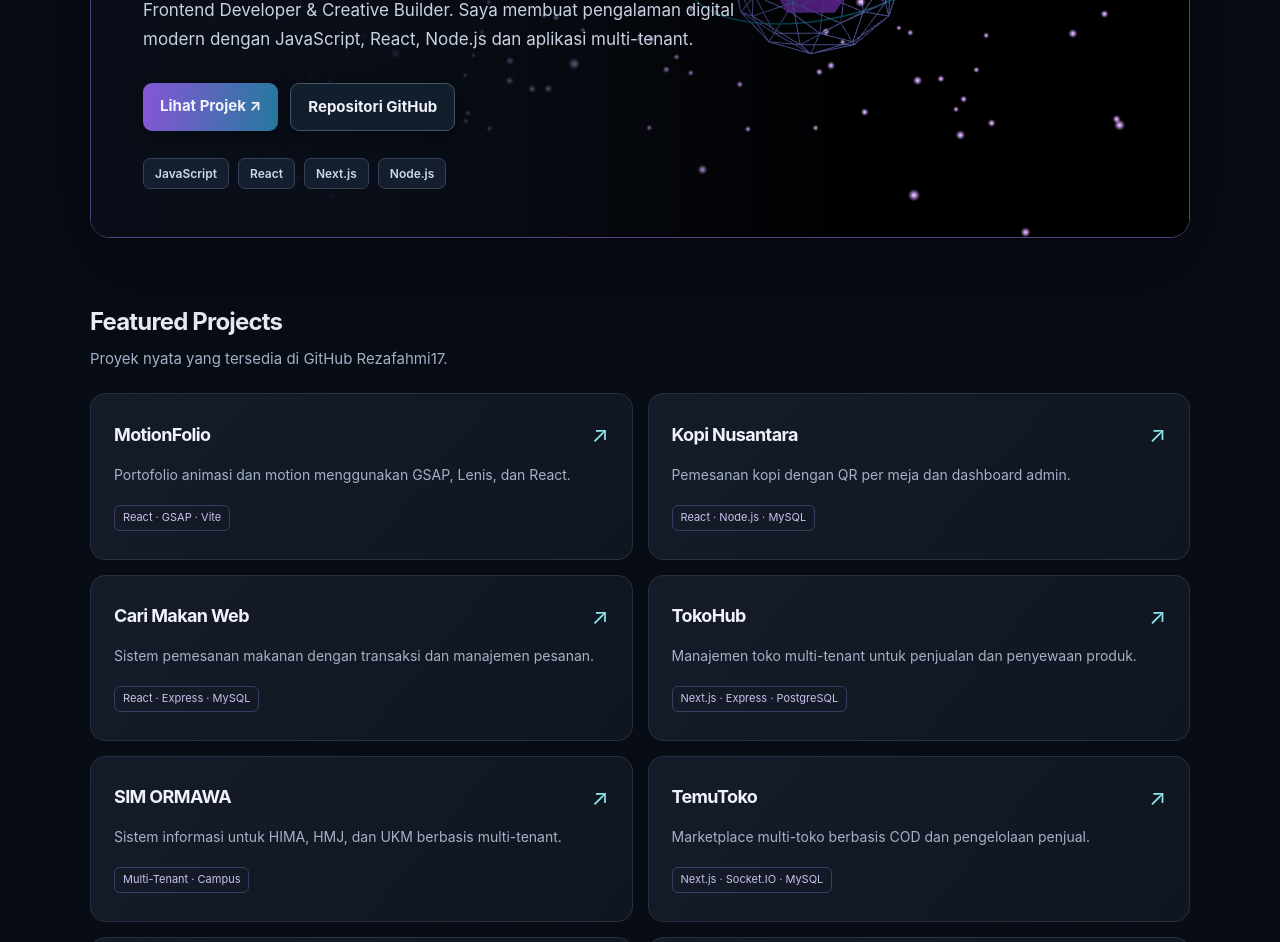
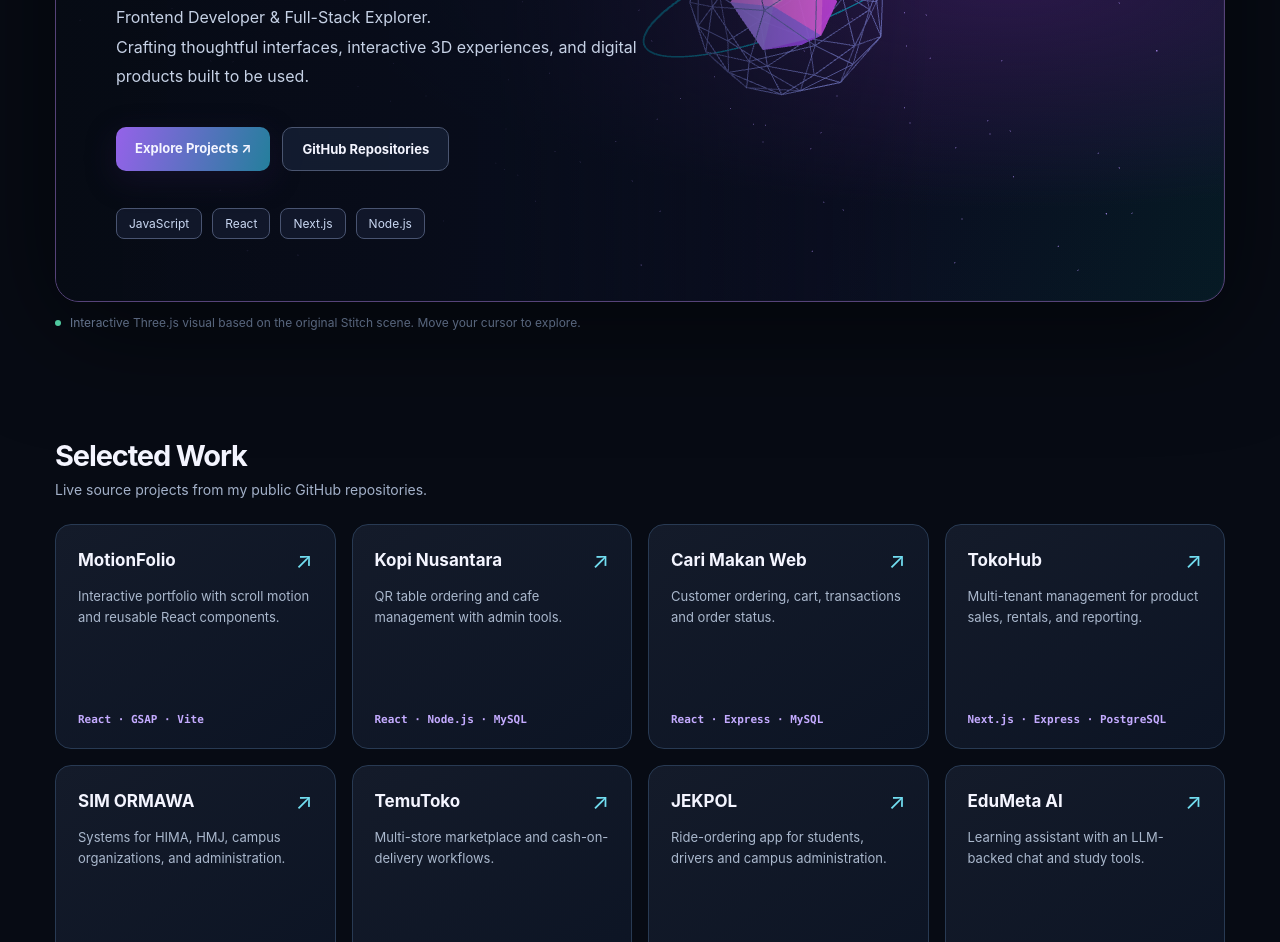
Before and after one commit to Rezafahmi17/Rezafahmi17, a plain HTML site: page docs/index.html in a window 1280 px wide. Shown: the part 366-1308 px from the top of the page. Drawn offline with nearby package versions, Linux system fonts and the light colour scheme; animation ran at ten frames a second.

Commit message:
Upgrade GitHub Profile Premium HD 60FPS

```diff
--- a/docs/index.html
+++ b/docs/index.html
@@ -1,37 +1,88 @@
 <!doctype html>
-<html lang="id"><head><meta charset="utf-8"><meta name="viewport" content="width=device-width, initial-scale=1"><meta name="theme-color" content="#090e17"><title>Reza Fahmi Alkhamdani — Three.js Profile</title>
-<meta name="description" content="Portfolio JavaScript Reza Fahmi Alkhamdani with Stitch Three.js cybernetic animation and selected GitHub projects.">
+<html lang="id"><head>
+<meta charset="utf-8"><meta name="viewport" content="width=device-width,initial-scale=1">
+<meta name="theme-color" content="#070b14">
+<meta name="description" content="Portfolio Reza Fahmi Alkhamdani: JavaScript developer, 3D, UI/UX, full-stack and real GitHub projects.">
+<title>Reza Fahmi Alkhamdani / Creative Developer</title>
+<link rel="preconnect" href="https://cdnjs.cloudflare.com">
 <style>
-:root{color-scheme:dark;--bg:#080c14;--card:#101722;--line:#273043;--text:#f0f1fa;--muted:#a4b1c7;--purple:#bd90ff;--cyan:#62dbeb}
-*{box-sizing:border-box}html{scroll-behavior:smooth}body{margin:0;background:var(--bg);color:var(--text);font:15px/1.6 Inter,system-ui,-apple-system,Segoe UI,sans-serif}
-a{color:inherit;text-decoration:none}.container{width:min(1100px,calc(100% - 36px));margin-inline:auto}
-header{height:76px;display:flex;justify-content:space-between;align-items:center;gap:20px}.brand{font-size:18px;font-weight:800;letter-spacing:-.05em}.brand b{color:var(--cyan)}
-nav{display:flex;align-items:center;gap:26px;color:var(--muted);font-size:13px}nav a:hover{color:#fff}
-.hero{position:relative;isolation:isolate;overflow:hidden;border-radius:20px;border:1px solid #56427e;min-height:425px;background:radial-gradient(ellipse at 81% 35%,#2e1544 0%,transparent 40%),#080d16;box-shadow:0 28px 90px #0006}
-.hero:before{content:"";position:absolute;inset:0;pointer-events:none;z-index:2;background:linear-gradient(90deg,#090e18 0%,#090e18f4 24%,#090e18aa 43%,transparent 70%)}
-.scene-frame{position:absolute;inset:0;overflow:hidden;z-index:1}.scene-frame iframe{width:100%;height:100%;display:block;border:0;pointer-events:auto;background:transparent}
-.hero-text{pointer-events:none;position:relative;z-index:3;padding:64px 52px 48px;max-width:730px}.hero-text a{pointer-events:auto}
-.flag{display:inline-flex;align-items:center;gap:10px;color:#a8f2d7;background:#182631c4;border:1px solid #2d4e55;padding:7px 13px;border-radius:100px;font:600 11px ui-monospace,monospace;letter-spacing:.08em}.flag:before{content:"";width:6px;height:6px;border-radius:50%;background:#66dfa3;box-shadow:0 0 12px #66dfa3}
-h1{font-size:clamp(39px,5.6vw,69px);line-height:1.08;letter-spacing:-.065em;margin:27px 0 17px;font-weight:800;max-width:700px}h1 span{background:linear-gradient(100deg,#e2caff,#9f9aff,#69f2f1);background-clip:text;color:transparent}
-.lede{max-width:620px;color:#c9d2e3;font-size:17px;line-height:1.7;margin:0}.actions{display:flex;gap:12px;flex-wrap:wrap;margin-top:29px}.btn{display:inline-flex;padding:11px 17px;border-radius:9px;font-weight:700;background:linear-gradient(95deg,#8656d5,#257a9f);box-shadow:0 5px 20px #0005}.btn.secondary{border:1px solid #40546a;background:#121e2b}
-.skills{display:flex;gap:9px;flex-wrap:wrap;margin-top:27px}.skills span{font-size:12px;font-weight:600;background:#172132d9;color:#cdd9ea;border:1px solid #364259;padding:5px 11px;border-radius:7px}
-section{padding-top:65px}h2{font-size:24px;letter-spacing:-.035em;margin:0 0 6px}.section-sub{color:var(--muted);margin:0 0 22px}
-.cards{display:grid;grid-template-columns:repeat(2,minmax(0,1fr));gap:15px}.card{border:1px solid var(--line);padding:23px;border-radius:15px;background:linear-gradient(130deg,#151c29,#101620);transition:transform .2s,border-color .2s}.card:hover{transform:translateY(-3px);border-color:#6e5795}.card .top{display:flex;justify-content:space-between;align-items:center;gap:10px}.card h3{margin:0;font-size:18px;letter-spacing:-.035em}.arrow{color:#8be7ed;font-size:22px}.card p{color:var(--muted);margin:11px 0 18px;font-size:14px}.pill{display:inline-block;color:#c9c1ee;border-radius:6px;border:1px solid #3b3c60;font-size:11px;padding:3px 8px;margin:0 5px 5px 0}
-.stack{display:flex;flex-wrap:wrap;gap:13px;margin-top:20px;align-items:center}.stack img{width:46px;height:46px;object-fit:contain;border:1px solid #344051;border-radius:12px;padding:9px;background:#192334}
-footer{border-top:1px solid var(--line);padding:30px 0 40px;color:var(--muted);font-size:13px;margin-top:70px;display:flex;justify-content:space-between;gap:20px}
-@media(max-width:700px){header{height:68px}nav{gap:14px;font-size:12px}.hero{min-height:500px}.hero:before{background:linear-gradient(180deg,#090e17dc 0%,#090e179a 68%,#090e17b5 100%)}.hero-text{padding:50px 26px}.lede{font-size:15px}.scene-frame iframe{transform:translateX(18%);width:120%}.cards{grid-template-columns:1fr}footer{flex-direction:column}}
+:root{color-scheme:dark;--bg:#070b14;--fg:#f4f5ff;--muted:#a3b1c9;--cyan:#5ae4f7;--violet:#ac81ff;--stroke:#27344c}
+*{box-sizing:border-box}html{scroll-behavior:smooth}body{margin:0;overflow-x:hidden;background:var(--bg);color:var(--fg);font-family:Inter,"Segoe UI",system-ui,-apple-system,sans-serif}
+a{color:inherit;text-decoration:none}button{font:inherit}::selection{color:#fff;background:#704db2}
+.shell{width:min(1170px,calc(100% - 44px));margin:auto}.top{display:flex;align-items:center;justify-content:space-between;padding:24px 0 27px}.wordmark{font-size:14px;font-weight:750;letter-spacing:.09em}.wordmark span{color:var(--cyan)}.top nav{display:flex;gap:28px;align-items:center;font-size:13px;color:#c7d0e2}.top nav a:hover{color:var(--cyan)}
+.hero{isolation:isolate;position:relative;overflow:hidden;min-height:520px;background:radial-gradient(ellipse at 82% 47%,#2b194a 0%,transparent 50%),linear-gradient(110deg,#090f1c,#0b0e21 70%,#071b25);border:1px solid #564379;border-radius:24px;box-shadow:0 25px 110px #0008, inset 0 0 0 1px #ffffff05;display:flex;align-items:center}
+.hero::before{content:"";position:absolute;inset:0;z-index:1;pointer-events:none;background:linear-gradient(90deg,#070b14e8 0%,#080d1bde 38%,#080d1b05 75%)}
+.hero::after{content:"";position:absolute;inset:0;z-index:1;pointer-events:none;background-image:radial-gradient(#b2d4fa36 .7px,transparent .7px);background-size:44px 44px;mask-image:linear-gradient(90deg,transparent 35%,#000 100%)}
+#three{position:absolute;inset:0;z-index:0;width:100%;height:100%;display:block;touch-action:pan-y}
+.hero-copy{position:relative;z-index:2;padding:62px 60px;max-width:770px;pointer-events:none}.hero-copy a{pointer-events:auto}.hero-art-fallback{position:absolute;inset:0;z-index:0;pointer-events:none;opacity:.8;background-image:url("./assets/hero-3d-fallback.png");background-repeat:no-repeat;background-position:right center;background-size:auto 92%;transition:opacity .5s}.has-webgl .hero-art-fallback{opacity:0}
+.signal{display:inline-flex;align-items:center;gap:11px;padding:9px 14px;margin-bottom:35px;border:1px solid #47536f;border-radius:28px;background:#141f3280;font:600 11px/1.3 ui-monospace,Consolas,monospace;color:#aaf7df;letter-spacing:.10em}.signal i{display:block;width:7px;height:7px;border-radius:50%;background:#57e6ad;box-shadow:0 0 12px #57e6ad}
+.hero h1{font-size:clamp(45px,5.6vw,79px);line-height:.99;letter-spacing:-.052em;margin:0 0 27px;font-weight:800}.hero h1 span{background:linear-gradient(100deg,#dcb6ff,#aaa2fc,#64e3f2);background-clip:text;color:transparent}
+.hero p{font-size:16px;color:#c6d1e5;line-height:1.85;max-width:550px;margin:0}
+.actions{display:flex;gap:12px;flex-wrap:wrap;margin-top:35px}.btn{padding:13px 19px;border-radius:10px;font-size:13px;font-weight:750;background:linear-gradient(105deg,#9562e9,#247f9c);box-shadow:0 9px 30px #25143d70}.btn.alt{background:#172238c2;border:1px solid #4a5570;box-shadow:none}.btn:hover{filter:brightness(1.15)}
+.pills{display:flex;flex-wrap:wrap;gap:10px;margin-top:37px}.pills span{padding:7px 12px;border:1px solid #495471;background:#161e35a3;border-radius:8px;font-size:12px;color:#c9d7f2}
+.note{display:flex;gap:9px;align-items:center;color:#7b8eae;font-size:12px;margin:13px 0 82px}.note i{height:6px;width:6px;border-radius:50%;background:#5debba}
+section{padding-top:26px;padding-bottom:65px}section h2{font-size:29px;letter-spacing:-.04em;margin:0 0 8px}.sub{margin:0 0 26px;color:var(--muted);font-size:14px}.cards{display:grid;grid-template-columns:repeat(4,minmax(0,1fr));gap:16px}.card{min-height:225px;display:flex;flex-direction:column;padding:22px;background:linear-gradient(145deg,#141b2a,#0c1424);border:1px solid #283a53;border-radius:16px;transition:transform .25s ease,border-color .25s ease,box-shadow .25s ease}.card:hover{transform:translateY(-5px);border-color:#886bcb;box-shadow:0 20px 38px #0004}.ctop{display:flex;justify-content:space-between;gap:12px;align-items:center}.ctop h3{font-size:17px;margin:0}.arr{color:#72def1;font-size:22px}.card p{color:#aab8cd;line-height:1.65;font-size:13px;flex:1}.tech{font:600 11px ui-monospace,Consolas,monospace;color:#c4abff}
+.stack{display:flex;flex-wrap:wrap;gap:9px}.stack span{border:1px solid #314059;border-radius:8px;background:#131c2d;padding:11px 14px;font-size:13px;color:#c7d2ec}footer{display:flex;justify-content:space-between;gap:24px;padding:26px 0 35px;border-top:1px solid #24334a;font-size:12px;color:#8393b0}
+@media(max-width:980px){.cards{grid-template-columns:repeat(2,minmax(0,1fr))}.hero-copy{padding:50px 38px}.hero::before{background:linear-gradient(90deg,#080c16f5,#080c16dd 51%,transparent)}}
+@media(max-width:640px){.shell{width:calc(100% - 28px)}.top{padding:18px 0}.top nav{gap:12px;font-size:11px}.hero{min-height:620px;align-items:flex-start}.hero-copy{padding:46px 24px}.hero h1{font-size:clamp(45px,10vw,62px)}.hero p{font-size:14px}.hero::before{background:linear-gradient(180deg,#070b14f5 2%,#070b14e6 60%,#080c18aa)}.hero-art-fallback{background-position:55% 100%;background-size:auto 60%;opacity:.58}.cards{grid-template-columns:1fr}.note{margin-bottom:45px}.pills{gap:7px}.pills span{padding:7px 10px}footer{flex-direction:column}}
 @media(prefers-reduced-motion:reduce){html{scroll-behavior:auto}.card{transition:none}}
 </style></head><body>
-<header class="container"><div class="brand">REZA<span style="color:#62dbeb">.</span>FAHMI <b>/ DEV</b></div><nav><a href="#projects">Projects</a><a href="#skills">Stack</a><a href="https://github.com/Rezafahmi17" target="_blank" rel="noopener">GitHub ↗</a></nav></header>
-<main class="container"><div class="hero"><div class="scene-frame" aria-hidden="true"><iframe title="Original Stitch Three.js 3D scene" src="./stitch-threejs.html" loading="eager" tabindex="-1"></iframe></div><div class="hero-text"><div class="flag">FULL STACK EXPLORER / JAVASCRIPT FIRST</div><h1>Reza Fahmi <span>Alkhamdani.</span></h1><p class="lede">Frontend Developer &amp; Creative Builder. Saya membuat pengalaman digital modern dengan JavaScript, React, Node.js dan aplikasi multi-tenant.</p><div class="actions"><a class="btn" href="#projects">Lihat Projek ↗</a><a class="btn secondary" href="https://github.com/Rezafahmi17?tab=repositories" target="_blank" rel="noopener">Repositori GitHub</a></div><div class="skills"><span>JavaScript</span><span>React</span><span>Next.js</span><span>Node.js</span></div></div></div>
-<section id="projects"><h2>Featured Projects</h2><p class="section-sub">Proyek nyata yang tersedia di GitHub Rezafahmi17.</p><div class="cards">
-<a class="card" href="https://github.com/Rezafahmi17/Portofolio" target="_blank" rel="noopener"><div class="top"><h3>MotionFolio</h3><span class="arrow" aria-hidden="true">↗</span></div><p>Portofolio animasi dan motion menggunakan GSAP, Lenis, dan React.</p><span class="pill">React · GSAP · Vite</span></a>
-<a class="card" href="https://github.com/Rezafahmi17/kopi-nusantara" target="_blank" rel="noopener"><div class="top"><h3>Kopi Nusantara</h3><span class="arrow" aria-hidden="true">↗</span></div><p>Pemesanan kopi dengan QR per meja dan dashboard admin.</p><span class="pill">React · Node.js · MySQL</span></a>
-<a class="card" href="https://github.com/Rezafahmi17/Cari-Makan-Web" target="_blank" rel="noopener"><div class="top"><h3>Cari Makan Web</h3><span class="arrow" aria-hidden="true">↗</span></div><p>Sistem pemesanan makanan dengan transaksi dan manajemen pesanan.</p><span class="pill">React · Express · MySQL</span></a>
-<a class="card" href="https://github.com/Rezafahmi17/Manajemen-Toko" target="_blank" rel="noopener"><div class="top"><h3>TokoHub</h3><span class="arrow" aria-hidden="true">↗</span></div><p>Manajemen toko multi-tenant untuk penjualan dan penyewaan produk.</p><span class="pill">Next.js · Express · PostgreSQL</span></a>
-<a class="card" href="https://github.com/Rezafahmi17/pengelolaan-ormawa-hmj-dan-hima" target="_blank" rel="noopener"><div class="top"><h3>SIM ORMAWA</h3><span class="arrow" aria-hidden="true">↗</span></div><p>Sistem informasi untuk HIMA, HMJ, dan UKM berbasis multi-tenant.</p><span class="pill">Multi-Tenant · Campus</span></a>
-<a class="card" href="https://github.com/Rezafahmi17/tokotrif" target="_blank" rel="noopener"><div class="top"><h3>TemuToko</h3><span class="arrow" aria-hidden="true">↗</span></div><p>Marketplace multi-toko berbasis COD dan pengelolaan penjual.</p><span class="pill">Next.js · Socket.IO · MySQL</span></a>
-<a class="card" href="https://github.com/Rezafahmi17/jekpol-polinela" target="_blank" rel="noopener"><div class="top"><h3>JEKPOL</h3><span class="arrow" aria-hidden="true">↗</span></div><p>Aplikasi mobile transportasi kampus dengan driver dan customer.</p><span class="pill">Flutter · Dart · PHP</span></a>
-<a class="card" href="https://github.com/Rezafahmi17/chatbot" target="_blank" rel="noopener"><div class="top"><h3>EduMeta AI</h3><span class="arrow" aria-hidden="true">↗</span></div><p>Chatbot asisten belajar menggunakan Gemini API dan Streamlit.</p><span class="pill">Python · Streamlit · Gemini</span></a>
-</div></section><section id="skills"><h2>Tech Stack</h2><p class="section-sub">Bahasa, tools, dan framework yang saya gunakan.</p>
-<div class="stack"><img src="https://skillicons.dev/icons?i=js" alt="js" loading="lazy"><img src="https://skillicons.dev/icons?i=react" alt="react" loading="lazy"><img src="https://skillicons.dev/icons?i=nextjs" alt="nextjs" loading="lazy"><img src="https://skillicons.dev/icons?i=vite" alt="vite" loading="lazy"><img src="https://skillicons.dev/icons?i=tailwind" alt="tailwind" loading="lazy"><img src="https://skillicons.dev/icons?i=nodejs" alt="nodejs" loading="lazy"><img src="https://skillicons.dev/icons?i=express" alt="express" loading="lazy"><img src="https://skillicons.dev/icons?i=mysql" alt="mysql" loading="lazy"><img src="https://skillicons.dev/icons?i=postgres" alt="postgres" loading="lazy"><img src="https://skillicons.dev/icons?i=git" alt="git" loading="lazy"><img src="https://skillicons.dev/icons?i=github" alt="github" loading="lazy"><img src="https://skillicons.dev/icons?i=vscode" alt="vscode" loading="lazy"></div></section></main><footer class="container"><span>© 2026 Reza Fahmi Alkhamdani — Based on the original Stitch Three.js scene.</span><a href="https://github.com/Rezafahmi17" target="_blank" rel="noopener">GitHub Rezafahmi17 ↗</a></footer></body></html>
+<header class="top shell"><div class="wordmark">REZA<span>.</span>FAHMI <span style="color:#7f92b1">/ DEV</span></div><nav><a href="#work">Work</a><a href="#stack">Tech Stack</a><a href="https://github.com/Rezafahmi17" target="_blank" rel="noopener">GitHub ↗</a></nav></header>
+<main class="shell">
+<div class="hero" id="hero"><div class="hero-art-fallback" aria-hidden="true"></div><canvas id="three" aria-hidden="true"></canvas><div class="hero-copy"><span class="signal"><i></i> BUILDING WITH JAVASCRIPT</span><h1>Reza Fahmi<br><span>Alkhamdani.</span></h1><p>Frontend Developer &amp; Full-Stack Explorer.<br>Crafting thoughtful interfaces, interactive 3D experiences, and digital products built to be used.</p><div class="actions"><a class="btn" href="#work">Explore Projects ↗</a><a class="btn alt" href="https://github.com/Rezafahmi17?tab=repositories" target="_blank" rel="noopener">GitHub Repositories</a></div><div class="pills"><span>JavaScript</span><span>React</span><span>Next.js</span><span>Node.js</span></div></div></div>
+<div class="note"><i></i> Interactive Three.js visual based on the original Stitch scene. Move your cursor to explore.</div>
+<section id="work"><h2>Selected Work</h2><p class="sub">Live source projects from my public GitHub repositories.</p><div class="cards">
+<a class="card" href="https://github.com/Rezafahmi17/Portofolio" target="_blank" rel="noopener"><div class="ctop"><h3>MotionFolio</h3><span class="arr">↗</span></div><p>Interactive portfolio with scroll motion and reusable React components.</p><span class="tech">React · GSAP · Vite</span></a>
+<a class="card" href="https://github.com/Rezafahmi17/kopi-nusantara" target="_blank" rel="noopener"><div class="ctop"><h3>Kopi Nusantara</h3><span class="arr">↗</span></div><p>QR table ordering and cafe management with admin tools.</p><span class="tech">React · Node.js · MySQL</span></a>
+<a class="card" href="https://github.com/Rezafahmi17/Cari-Makan-Web" target="_blank" rel="noopener"><div class="ctop"><h3>Cari Makan Web</h3><span class="arr">↗</span></div><p>Customer ordering, cart, transactions and order status.</p><span class="tech">React · Express · MySQL</span></a>
+<a class="card" href="https://github.com/Rezafahmi17/Manajemen-Toko" target="_blank" rel="noopener"><div class="ctop"><h3>TokoHub</h3><span class="arr">↗</span></div><p>Multi-tenant management for product sales, rentals, and reporting.</p><span class="tech">Next.js · Express · PostgreSQL</span></a>
+<a class="card" href="https://github.com/Rezafahmi17/pengelolaan-ormawa-hmj-dan-hima" target="_blank" rel="noopener"><div class="ctop"><h3>SIM ORMAWA</h3><span class="arr">↗</span></div><p>Systems for HIMA, HMJ, campus organizations, and administration.</p><span class="tech">Multi-Tenant · Campus</span></a>
+<a class="card" href="https://github.com/Rezafahmi17/tokotrif" target="_blank" rel="noopener"><div class="ctop"><h3>TemuToko</h3><span class="arr">↗</span></div><p>Multi-store marketplace and cash-on-delivery workflows.</p><span class="tech">Next.js · Socket.IO · MySQL</span></a>
+<a class="card" href="https://github.com/Rezafahmi17/jekpol-polinela" target="_blank" rel="noopener"><div class="ctop"><h3>JEKPOL</h3><span class="arr">↗</span></div><p>Ride-ordering app for students, drivers and campus administration.</p><span class="tech">Flutter · Dart · PHP</span></a>
+<a class="card" href="https://github.com/Rezafahmi17/chatbot" target="_blank" rel="noopener"><div class="ctop"><h3>EduMeta AI</h3><span class="arr">↗</span></div><p>Learning assistant with an LLM-backed chat and study tools.</p><span class="tech">Python · Streamlit · Gemini</span></a>
+</div></section><section id="stack"><h2>Developer Toolkit</h2><p class="sub">Technologies used in projects and current learning.</p><div class="stack"><span>JavaScript</span><span>TypeScript</span><span>React</span><span>Next.js</span><span>Tailwind CSS</span><span>GSAP</span><span>Vite</span><span>Node.js</span><span>Express.js</span><span>MySQL</span><span>PostgreSQL</span><span>Flutter</span><span>Python</span><span>Git</span></div></section>
+</main><footer class="shell"><span>© 2026 Reza Fahmi Alkhamdani. Designed with precision.</span><a href="https://github.com/Rezafahmi17" target="_blank" rel="noopener">github.com/Rezafahmi17 ↗</a></footer>
+<script>
+// Based on the precise geometry, colors, and motion principles of the supplied Stitch code.html.
+// Three.js loaded from a CDN only; the rest of the website remains usable without it.
+const canvas=document.getElementById('three');
+const hero=document.getElementById('hero');
+const reduce=window.matchMedia('(prefers-reduced-motion: reduce)');
+if(!reduce.matches){
+ const tag=document.createElement('script');tag.src='https://cdnjs.cloudflare.com/ajax/libs/three.js/r128/three.min.js';
+ tag.onload=()=>{
+  try{
+   const scene=new THREE.Scene();
+   const camera=new THREE.PerspectiveCamera(58,1,.1,100);
+   camera.position.set(0,0,24);
+   const renderer=new THREE.WebGLRenderer({canvas,alpha:true,antialias:true,powerPreference:'high-performance'});
+   renderer.setClearColor(0x000000,0);renderer.setPixelRatio(Math.min(window.devicePixelRatio||1,2));
+   const group=new THREE.Group();scene.add(group);
+   const outer=new THREE.Mesh(new THREE.IcosahedronGeometry(4.2,1),new THREE.MeshBasicMaterial({color:0x8c92ed,wireframe:true,transparent:true,opacity:.42}));group.add(outer);
+   const core=new THREE.Mesh(new THREE.IcosahedronGeometry(2.4,0),new THREE.MeshPhongMaterial({color:0xa855f7,emissive:0x3b0764,shininess:90,flatShading:true,transparent:true,opacity:.94}));group.add(core);
+   scene.add(new THREE.AmbientLight(0xffffff,.64));
+   const p1=new THREE.PointLight(0xa855f7,2,50);p1.position.set(8,9,10);scene.add(p1);
+   const p2=new THREE.PointLight(0x06b6d4,1.8,50);p2.position.set(-8,-7,12);scene.add(p2);
+   const ring=new THREE.Mesh(new THREE.TorusGeometry(6.5,.04,8,96),new THREE.MeshBasicMaterial({color:0x06b6d4,transparent:true,opacity:.68}));ring.rotation.x=Math.PI/3;group.add(ring);
+   const rng=(i)=>{const x=Math.sin(i*78.233+12.34)*43758.5453;return x-Math.floor(x)};
+   const positions=new Float32Array(165*3),speed=new Float32Array(165*3);
+   for(let i=0;i<165;i++){positions[i*3]=(rng(i*3)-.5)*45;positions[i*3+1]=(rng(i*3+1)-.5)*20;positions[i*3+2]=(rng(i*3+2)-.5)*20;speed[i*3]=(.2+rng(i+25)*.5)*.13;speed[i*3+1]=(.1+rng(i+39)*.3)*.10;speed[i*3+2]=(.1+rng(i+51)*.3)*.04}
+   const geo=new THREE.BufferGeometry();geo.setAttribute('position',new THREE.BufferAttribute(positions,3));
+   const particles=new THREE.Points(geo,new THREE.PointsMaterial({size:.07,color:0xae8ef7,transparent:true,opacity:.8,depthWrite:false}));scene.add(particles);
+   let mouseX=0,mouseY=0,smx=0,smy=0,raf=0,last=0,elapsed=0,visible=true;
+   const move=(e)=>{const box=hero.getBoundingClientRect();mouseX=(e.clientX-box.left)/box.width-.5;mouseY=(e.clientY-box.top)/box.height-.5};hero.addEventListener('pointermove',move,{passive:true});
+   function resize(){const w=hero.clientWidth,h=hero.clientHeight;if(!w||!h)return;renderer.setSize(w,h,false);camera.aspect=w/h;camera.updateProjectionMatrix();const mobile=w<710;group.position.x=mobile?3.2:6.4;group.position.y=mobile?-3.2:0;group.scale.setScalar(mobile?.82:1)}
+   const observer=new ResizeObserver(resize);observer.observe(hero);resize();
+   const v=geo.attributes.position;
+   function tick(ts){if(!visible)return;if(!last)last=ts;const delta=Math.min((ts-last)/1000,.05);last=ts;elapsed+=delta;
+    smx+=(mouseX-smx)*.07;smy+=(mouseY-smy)*.07;
+    group.rotation.y=elapsed*.24+smx*.65;group.rotation.x=Math.sin(elapsed*.26)*.14-smy*.5;
+    ring.rotation.z=-elapsed*.32;
+    for(let i=0;i<165;i++){let x=v.getX(i)+speed[i*3]*delta,y=v.getY(i)+speed[i*3+1]*delta,z=v.getZ(i)+speed[i*3+2]*delta;if(x>24)x=-24;if(y>11)y=-11;if(z>11)z=-11;v.setXYZ(i,x,y,z)}v.needsUpdate=true;
+    renderer.render(scene,camera);if(!hero.classList.contains('has-webgl'))hero.classList.add('has-webgl');raf=requestAnimationFrame(tick)}
+   function onVisibility(){visible=!document.hidden;if(visible){last=0;raf=requestAnimationFrame(tick)}else cancelAnimationFrame(raf)}
+   document.addEventListener('visibilitychange',onVisibility);raf=requestAnimationFrame(tick);
+  }catch(e){console.warn('Three.js unavailable, static visual fallback active',e)}
+ };document.head.appendChild(tag);
+}
+</script></body></html>
```
Also changed, not shown: assets/banner-premium-hd.png (added), assets/threejs-banner.gif (deleted), assets/threejs-banner.png (deleted), docs/assets/hero-3d-fallback.png (added), docs/stitch-original.html (renamed from docs/stitch-threejs.html), 3 other files.
